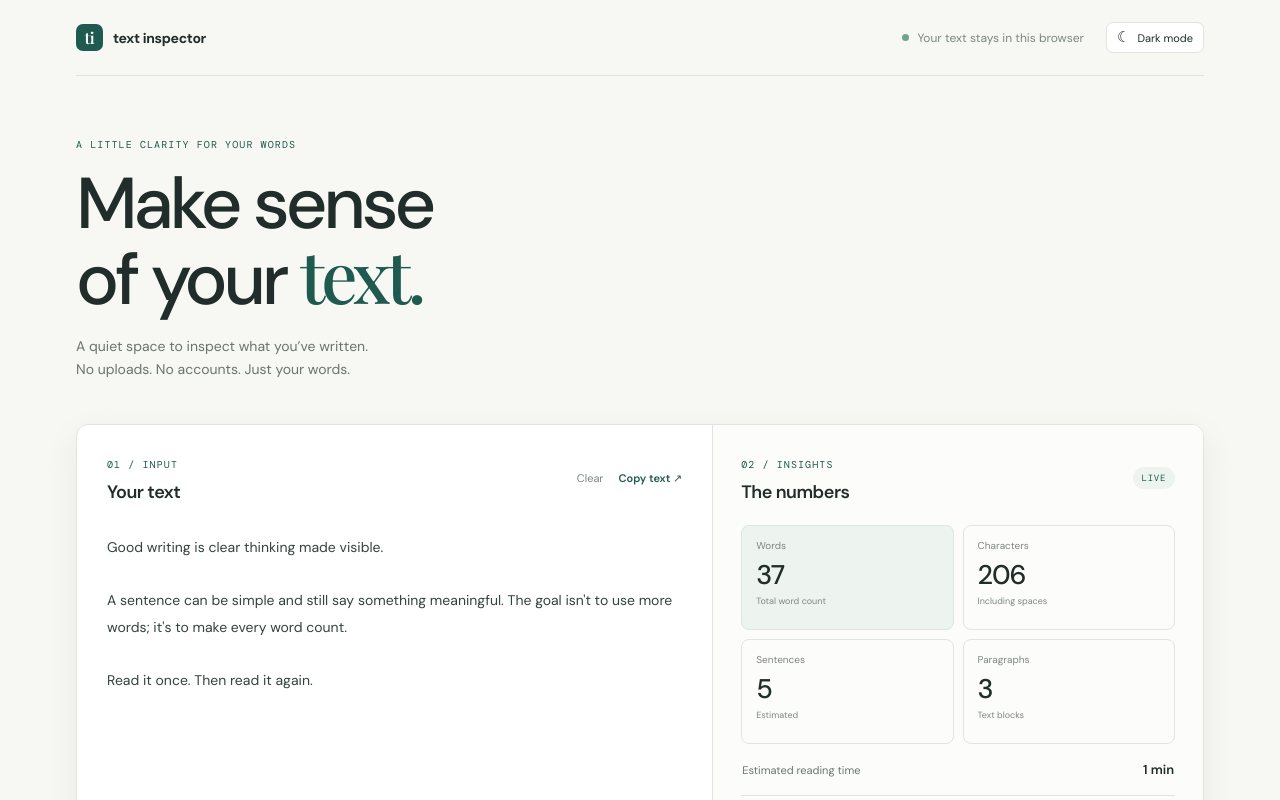
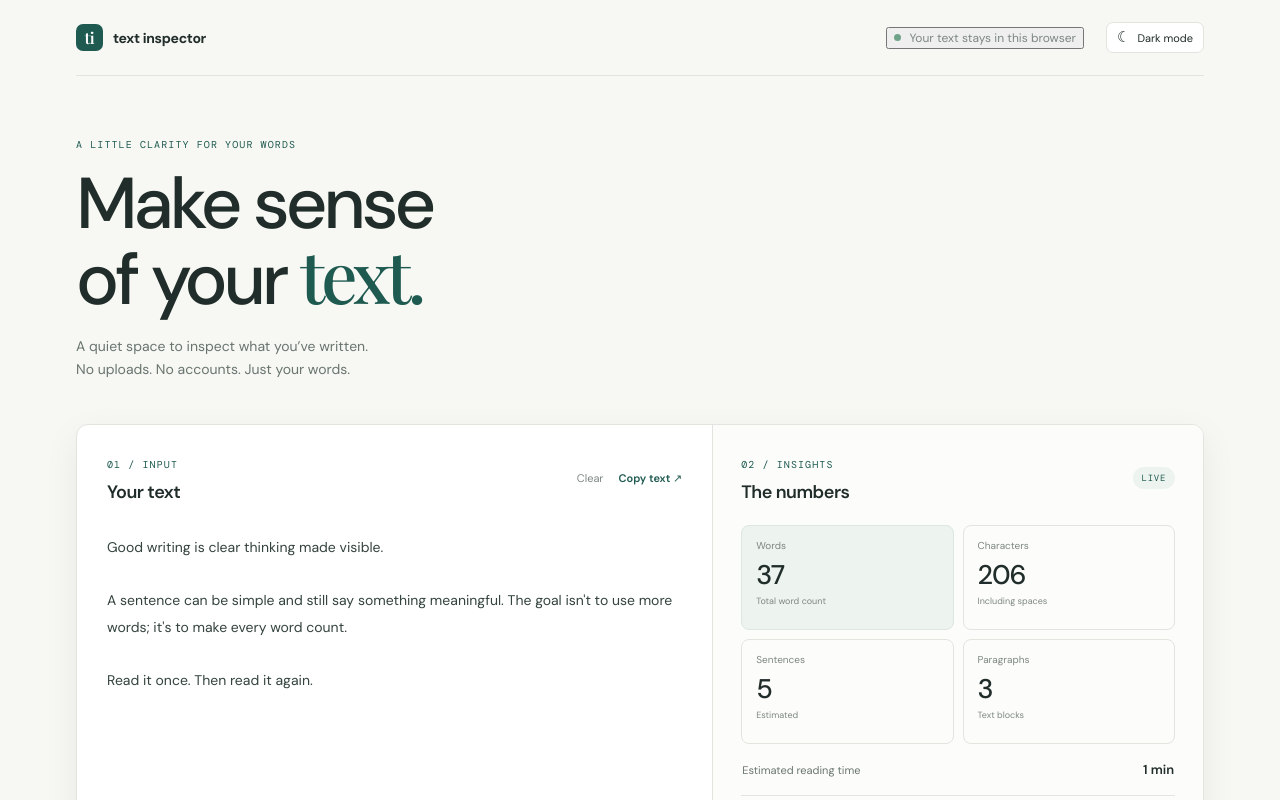
Before and after one commit to siddhant034/text-inspector, a React (Vite) app: page / in a window 1280 px wide. Shown: the top 800 px of the page. Built offline with nearby package versions, Linux system fonts and the light colour scheme; a web font is replaced by a local one.

Commit message:
Use semantic button for privacy tooltip trigger

```diff
--- a/src/components/Header.tsx
+++ b/src/components/Header.tsx
@@ -18,9 +18,9 @@ export function Header({ theme, onToggleTheme }: HeaderProps) {
         <div className="topbar-actions">
           <Tooltip.Root>
             <Tooltip.Trigger asChild>
-              <span className="privacy-note privacy-trigger" tabIndex={0}>
+              <button className="privacy-note privacy-trigger" type="button">
                 <span className="status-dot" /> Your text stays in this browser
-              </span>
+              </button>
             </Tooltip.Trigger>
             <Tooltip.Portal>
               <Tooltip.Content className="privacy-tooltip" sideOffset={8}>
```
